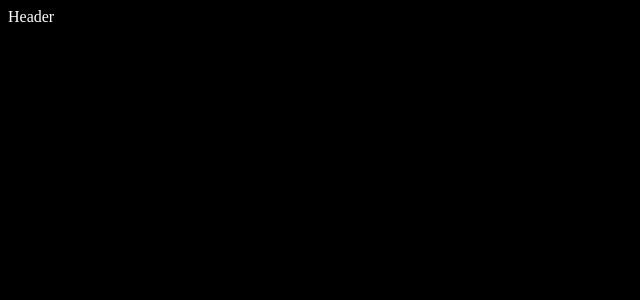
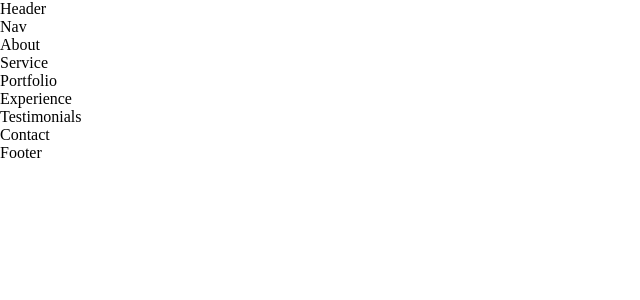
Before and after one commit to G33KM44N38/MyPorfolio, a React (Create React App) app: page / in a window 1280 px wide. Shown: the top 300 px of the page, without its empty margins (0-640 px from the left). Built offline with nearby package versions, Linux system fonts and the light colour scheme.

Commit message:
setting up the css variable

```diff
--- a/src/App.js
+++ b/src/App.js
@@ -1,10 +1,26 @@
 import React from 'react'
 import Header from './components/header/Header'
+import Nav from './components/nav/Nav'
+import About from './components/about/About'
+import Experience from './components/experience/Experience'
+import Testimonials from './components/testimonials/Testimonials'
+import Contact from './components/contact/Contact'
+import Footer from './components/footer/Footer'
+import Service from './components/service/Service'
+import Portfolio from './components/portfolio/Portfolio'
 
 const App = () => {
   return (
       <div>
         <Header/>
+        <Nav/>
+        <About/>
+        <Service/>
+        <Portfolio/>
+        <Experience/>
+        <Testimonials/>
+        <Contact/>
+        <Footer/>
       </div>
   )
 }
--- /dev/null
+++ b/src/components/portfolio/Portfolio.js
@@ -0,0 +1,10 @@
+import React from 'react'
+import './Portfolio.css'
+
+const Portfolio = () => {
+  return (
+    <div>Portfolio</div>
+  )
+}
+
+export default Portfolio
--- /dev/null
+++ b/src/components/service/Service.js
@@ -0,0 +1,10 @@
+import React from 'react'
+import './Service.css'
+
+const Service = () => {
+  return (
+    <div>Service</div>
+  )
+}
+
+export default Service
--- a/src/index.css
+++ b/src/index.css
@@ -1,4 +1,18 @@
-body{
-    background: black;
-    color: white;
+*{
+    margin: 0;
+    padding: 0;
+    border: 0;
+    outline: 0;
+    box-sizing: border-box;
+    list-style: none;
+    text-decoration: none;
 }
+
+:root {
+    --color-bg: #1f1f38;
+    --color-bg-variant: #2c2c6c;
+    --color-primary: #4db5ff;
+    --color-primary-variant: rgba(77, 181, 255, 0.4);
+    --color-white: #fff;
+    --color-light: rgba(255, 255, 0,6);
+}
```
Also changed, not shown: src/components/portfolio/Portfolio.css (added), src/components/service/Service.css (added).
